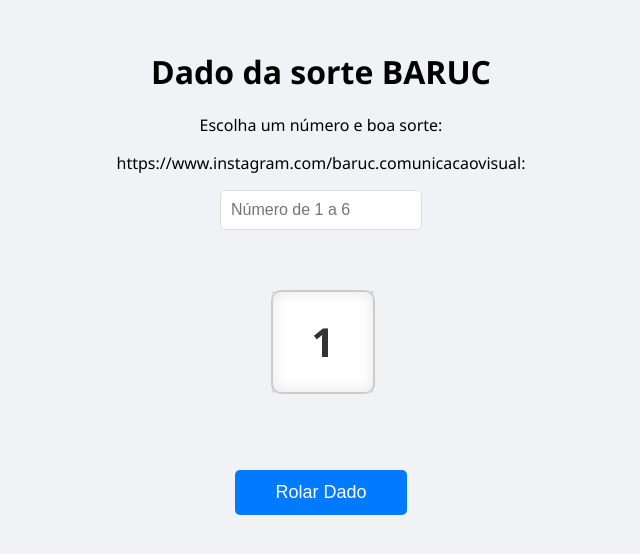
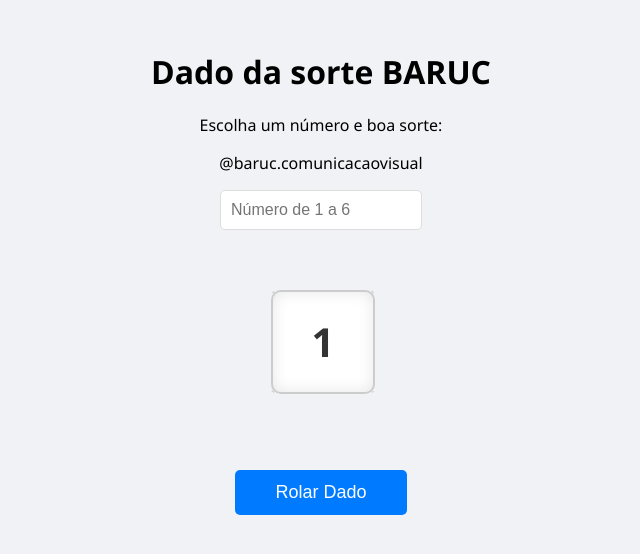
Before and after one commit to iurylm/dado-promocional, a plain HTML site: page index.html in a window 1280 px wide. Shown: the whole page, without its empty margins (319-959 px from the left). Drawn offline with Linux system fonts and the light colour scheme.

Commit message:
Update index.html

```diff
--- a/index.html
+++ b/index.html
@@ -80,7 +80,7 @@
 
 <h1>Dado da sorte BARUC</h1>
 <p>Escolha um número e boa sorte:</p>
- <p>https://www.instagram.com/baruc.comunicacaovisual:</p>
+ <p>@baruc.comunicacaovisual</p>
 
 <input type="number" id="numeroEscolhido" min="1" max="6" placeholder="Número de 1 a 6">
 
```
